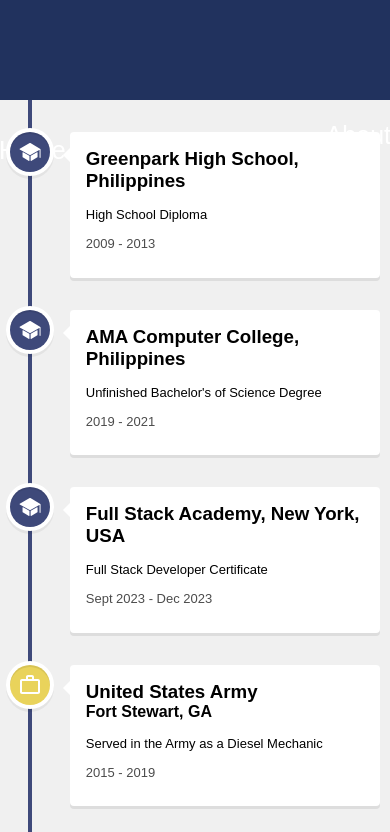
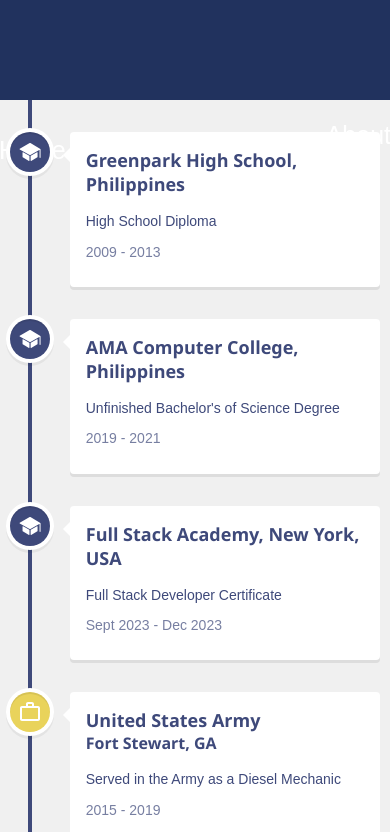
Before and after one commit to rrfang7/Personal-Portfolio, a React (Vite) app: page /experience in a window 390 px wide. Shown: the top 832 px of the page. Built offline with nearby package versions, Linux system fonts and the light colour scheme.

Commit message:
Styled Experience.css

```diff
--- a/src/helpers/projectLists.js
+++ b/src/helpers/projectLists.js
@@ -17,6 +17,6 @@
     {
         name: "Quiz App",
         image: proj3,
-        skills: "JavaScript, HTML, CSS"
+        skills: "React,JavaScript, HTML, CSS"
     },
 ]
--- /dev/null
+++ b/src/pages/Experience.css
@@ -0,0 +1,44 @@
+.experience {
+    width: 100%;
+    align-items: center;
+    font-family: "Arial", sans-serif;
+    color: #3e497a;
+  }
+
+  .vertical-timeline-element-title {
+    font-family: "Segoe UI", Tahoma, Geneva, Verdana, sans-serif;
+    color: #3e497a;
+  }
+
+  .vertical-timeline-element-subtitle {
+    font-family: "Segoe UI", Tahoma, Geneva, Verdana, sans-serif;
+    color: #3e497a;
+  }
+
+  .vertical-timeline-element p {
+    font-family: "Arial", sans-serif;
+    color: #3e497a;
+  }
+
+  .vertical-timeline-element-date {
+    font-family: "Arial", sans-serif;
+    color: #3e497a;
+  }
+
+  @media only screen and (max-width: 600px) {
+    .experience .vertical-timeline-element-title {
+      font-size: 18px;
+    }
+
+    .experience .vertical-timeline-element-subtitle {
+      font-size: 16px;
+    }
+
+    .experience .vertical-timeline-element p {
+      font-size: 14px;
+    }
+
+    .experience .vertical-timeline-element-date {
+      font-size: 14px;
+    }
+  }
--- a/src/pages/Experience.jsx
+++ b/src/pages/Experience.jsx
@@ -3,6 +3,7 @@
 import "react-vertical-timeline-component/style.min.css"
 import { IoIosSchool } from "react-icons/io";
 import { MdOutlineWorkOutline } from "react-icons/md";
+import "./Experience.css"
 
 function Experience() {
   return (
```
